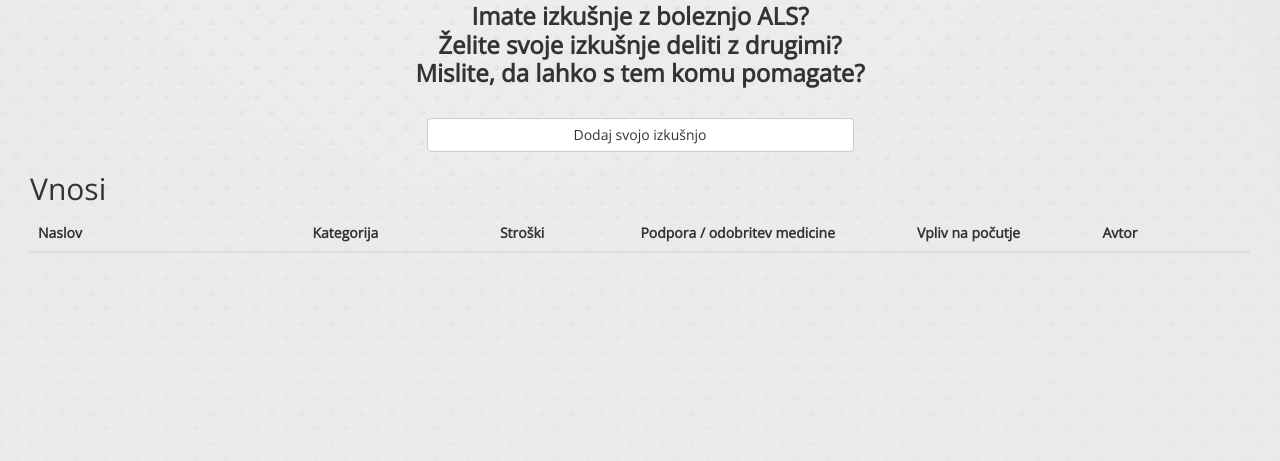
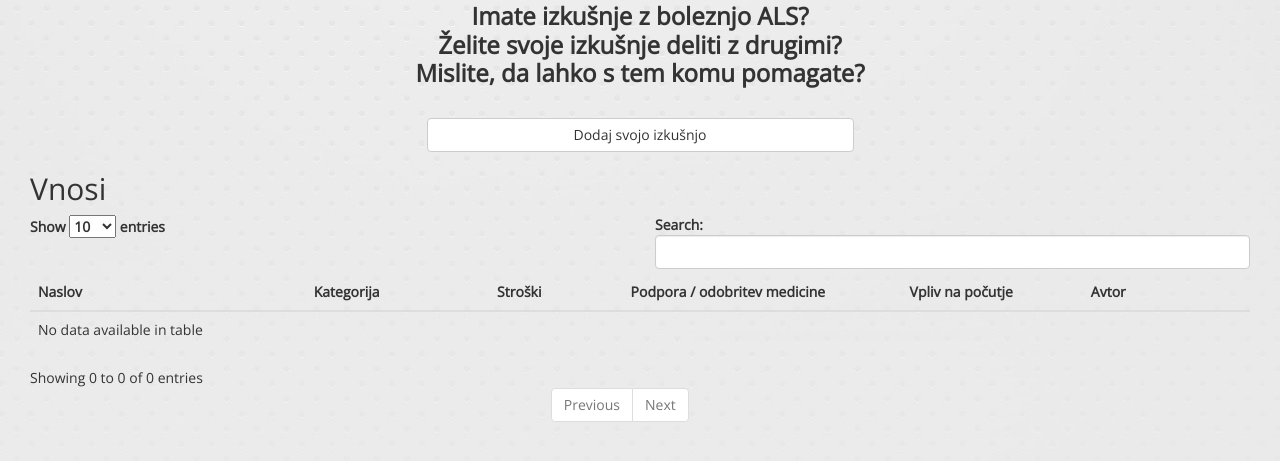
Before and after one commit to frasza/diploma, a Flask app: page / in a window 1280 px wide. Shown: the part 122-583 px from the top of the page. Run offline with Flask 2, Linux system fonts and the light colour scheme; data that the repository does not hold is empty; some libraries are stand-ins or nearby versions.

Commit message:
Dodatek za paginacijo tabele z vnosi

```diff
--- a/static/js/javascript.js
+++ b/static/js/javascript.js
@@ -14,3 +14,11 @@ $( "#toggleVnosi" ).click(function() {
         return text === "Prikaži vse vnose kategorije" ? "Skij vse vnose kategorije" : "Prikaži vse vnose kategorije";
     })
 });
+
+$(document).ready(function() {
+    $('#entriesTable').DataTable( {
+        "language": {
+            "url": "https://cdn.datatables.net/plug-ins/1.10.15/i18n/Slovenian.json"
+        }
+    } );
+} );
--- a/templates/index.html
+++ b/templates/index.html
@@ -31,7 +31,7 @@
     <div class="container-fluid">
         <div class="col-md-12">
             <h2>Vnosi</h2>
-            <table class="table table-hover large-only">
+            <table id="entriesTable" class="table table-hover large-only" cellspacing="0" width="100%">
                     <thead>
                         <tr>
                                 <th width="300px"><strong>Naslov</strong></th>
@@ -41,8 +41,10 @@
                                 <th width="200px"><strong>Vpliv na počutje</strong></th>
                                 <th width="150px"><strong>Avtor</strong></th>
                                 <th><strong></strong></th>
+                                <th><strong></strong></th>
                         </tr>
                     </thead>
+                    <tbody>
                         {% for vnos in vnosi %}
                         <tr>
                                 <td width="300px" class="mobile-title">{{ vnos.naslov }}</td>
@@ -64,6 +66,7 @@
                                 {% endif %}
                         </tr>
                         {% endfor %}
+                    </tbody>
                 </table>
         </div>
     </div>
--- a/templates/template.html
+++ b/templates/template.html
@@ -10,9 +10,11 @@
 		<link rel="stylesheet" href="../static/css/style.css">
 		<link rel="stylesheet" href="https://cdnjs.cloudflare.com/ajax/libs/animate.css/3.5.2/animate.min.css">
 		<script src="https://ajax.googleapis.com/ajax/libs/jquery/1.12.4/jquery.min.js"></script>
+		<script src="https://use.fontawesome.com/669d65b9c9.js"></script>
+		<script src="https://cdn.datatables.net/1.10.15/js/jquery.dataTables.min.js"></script>
+		<script src="https://cdn.datatables.net/1.10.15/js/dataTables.bootstrap.min.js"></script>
 		<script src="../static/js/javascript.js"></script>
 		<script src="../static/js/bootstrap.min.js"></script>
-		<script src="https://use.fontawesome.com/669d65b9c9.js"></script>
 
 	</head>
 	<!-- Inheritance -->
```
Lines whose indentation alone changed are shown as unchanged.
